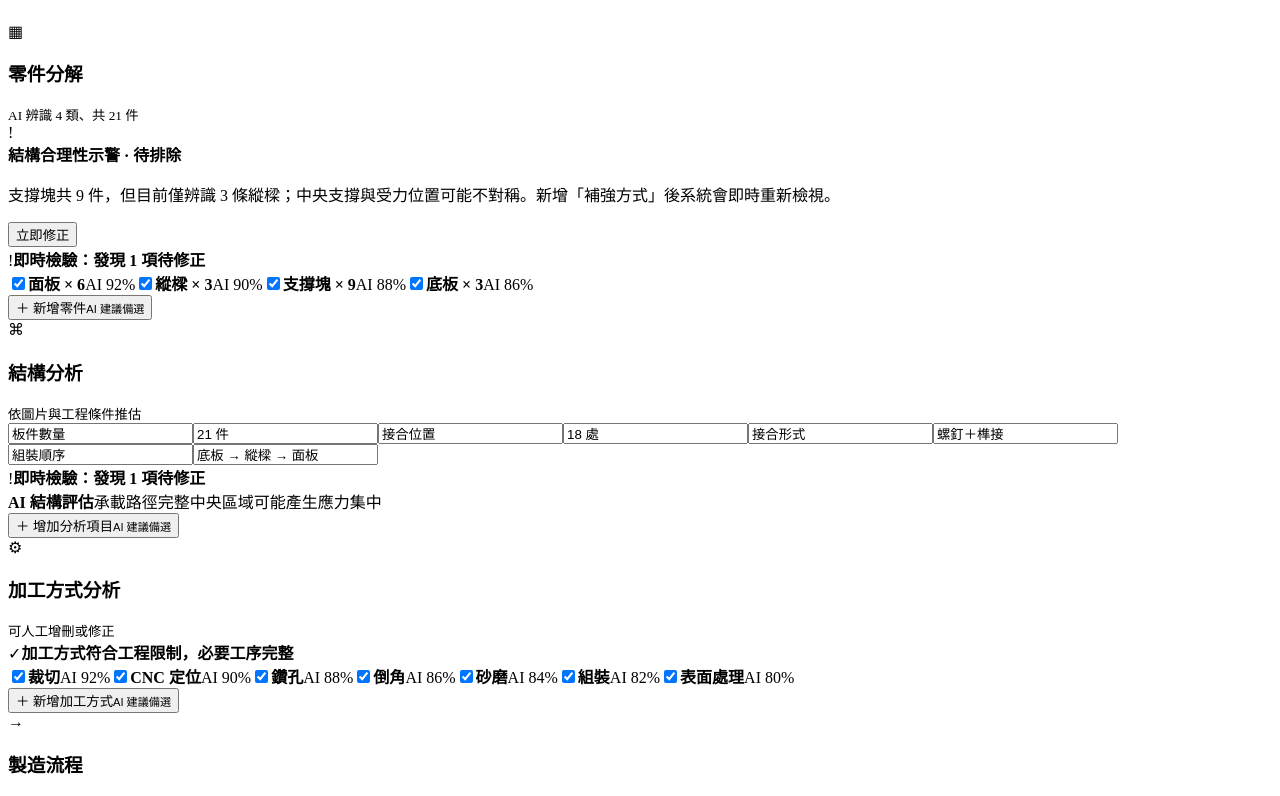
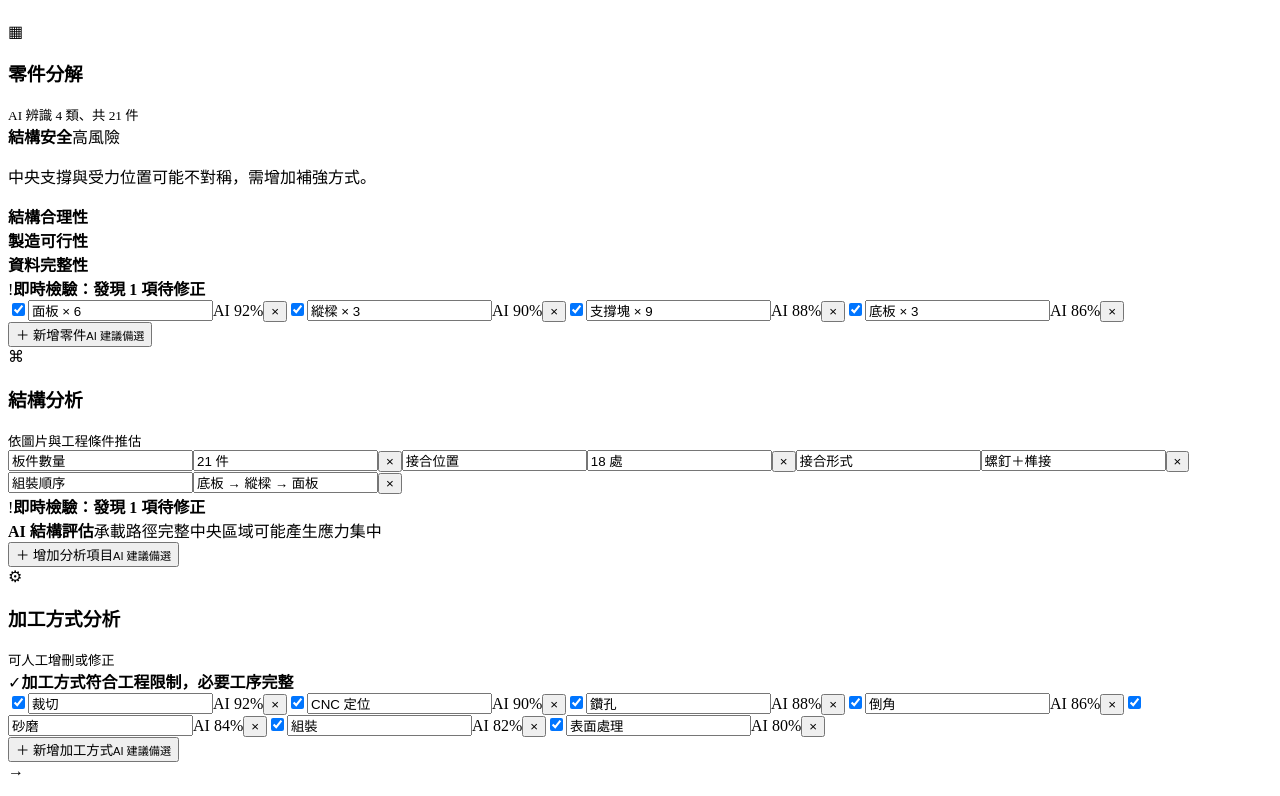
Before and after one commit to kuotai777-png/feos-process-planning, a Next.js app: page /ai-decomposition/AiDecomposition in a window 1280 px wide. Shown: the part 561-1357 px from the top of the page. Built offline with nearby package versions, Linux system fonts and the light colour scheme.

Commit message:
Add traffic light checks and live flow decisions

```diff
--- a/app/globals.css
+++ b/app/globals.css
@@ -483,9 +483,11 @@ body{font-size:17px;line-height:1.65}
 .suggestion-picker{position:relative;display:inline-block}.suggestion-picker>.add-analysis-item{display:flex;align-items:center;gap:7px}.suggestion-picker>.add-analysis-item small{padding:2px 5px;border-radius:4px;background:#e5f3fd;color:#0876bd;font-size:8px}.suggestion-picker>div{position:absolute;z-index:15;top:calc(100% + 5px);left:0;width:250px;padding:6px;border:1px solid #cadbe6;border-radius:8px;background:#fff;box-shadow:0 12px 30px rgba(15,45,65,.18)}.suggestion-picker>div button{display:flex;width:100%;align-items:center;justify-content:space-between;gap:10px;padding:9px;border:0;border-bottom:1px solid #edf1f4;background:#fff;color:#31576e;text-align:left}.suggestion-picker>div button:last-child{border-bottom:0}.suggestion-picker>div button:hover{background:#f0f8fd}.suggestion-picker>div span{font-size:11px}.suggestion-picker>div em{flex:none;color:#168047;font-size:9px;font-style:normal;font-weight:800}
 .suggestion-picker>div>header{display:flex;justify-content:space-between;padding:8px;border-bottom:1px solid #e5ebf0}.suggestion-picker>div>header b{color:#274e67;font-size:11px}.suggestion-picker>div>header small{color:#8495a2;font-size:9px}.suggestion-picker>div>footer{display:flex;gap:6px;padding:8px 4px 3px;border-top:1px solid #e5ebf0}.suggestion-picker>div>footer input{min-width:0;flex:1;padding:8px;border:1px solid #c7d7e2;border-radius:5px;font-size:10px}.suggestion-picker>div>footer button{width:auto;padding:7px 9px;border:0;border-radius:5px;background:#1684db;color:#fff;font-size:10px;font-weight:800}.suggestion-picker>div>footer button:disabled{opacity:.4}
 .validation-summary{display:flex;align-items:center;gap:7px;margin:0 0 10px;padding:8px 10px;border-radius:6px;font-size:10px}.validation-summary>span{display:grid;place-items:center;width:18px;height:18px;border-radius:50%;color:#fff;font-weight:900}.validation-summary.warning{background:#fff3dc;color:#855c13}.validation-summary.warning>span{background:#e8a12d}.validation-summary.ok{background:#eaf8ef;color:#217348}.validation-summary.ok>span{background:#20a460}.section-live-warning{display:flex;justify-content:space-between;margin-bottom:9px;padding:9px 11px;border-left:3px solid #e5a32e;background:#fff7e8;color:#805c1d;font-size:10px}.has-issue{position:relative;border-color:#e4aa44!important;background:#fffaf0!important}.inline-issue{grid-column:1/-1;width:100%;padding-top:4px;color:#a66a09!important;font-size:9px!important;font-weight:700}.decomp-chips label.has-issue{flex-wrap:wrap}.structure-grid label.has-issue{flex-wrap:wrap;padding:6px;border:1px solid #e4aa44;border-radius:6px}.flow-dnd>div.has-issue{grid-template-rows:auto auto}.flow-dnd>div.has-issue .inline-issue{grid-column:1/-1}
+.traffic-assessment{display:grid;grid-template-columns:repeat(4,1fr);gap:8px;margin-bottom:13px}.traffic-assessment>div{display:grid;grid-template-columns:16px 1fr auto;align-items:center;gap:6px;min-height:42px;padding:8px;border:1px solid #d9e3ea;border-radius:7px;background:#f9fbfc}.traffic-assessment i{width:13px;height:13px;border-radius:50%;box-shadow:0 0 0 3px rgba(0,0,0,.05)}.traffic-assessment b{color:#35566c;font-size:10px}.traffic-assessment span{font-size:8px;font-weight:800}.traffic-assessment p{grid-column:1/-1;margin:1px 0 0;color:#6f6046;font-size:9px;line-height:1.45}.traffic-assessment .red{border-color:#efb2ae;background:#fff5f4}.traffic-assessment .red i{background:#dc3f35;box-shadow:0 0 0 3px #f9d8d5,0 0 10px rgba(220,63,53,.35)}.traffic-assessment .red span{color:#bf3028}.traffic-assessment .yellow{border-color:#ecd18f;background:#fffaed}.traffic-assessment .yellow i{background:#e8a12d;box-shadow:0 0 0 3px #fae9be,0 0 10px rgba(232,161,45,.3)}.traffic-assessment .yellow span{color:#9b680d}.traffic-assessment .green{grid-template-columns:16px 1fr;background:#f4faf6}.traffic-assessment .green i{background:#22a35b;box-shadow:0 0 0 3px #d5efdf}.traffic-assessment .red i,.traffic-assessment .yellow i{animation:trafficBlink 1.5s ease-in-out infinite}@keyframes trafficBlink{50%{opacity:.45}}
 .flow-dnd{display:grid;grid-template-columns:repeat(4,minmax(0,1fr));gap:9px}.flow-dnd>div{display:grid;grid-template-columns:16px 30px 1fr 20px;align-items:center;gap:5px;min-height:48px;padding:7px;border:1px solid #cbdce7;border-radius:7px;background:#f9fcfe;cursor:grab;transition:.15s}.flow-dnd>div:hover{border-color:#5da8d6;box-shadow:0 4px 10px rgba(18,100,155,.1)}.flow-dnd>div.dragging{opacity:.4;transform:scale(.97)}.flow-dnd div>i{color:#8ba0ae;font-style:normal}.flow-dnd div>span{display:grid;place-items:center;width:28px;height:28px;border-radius:50%;background:#1684db;color:#fff;font-size:9px;font-weight:800}.flow-dnd b,.flow-dnd input{min-width:0;color:#294f68;font-size:12px}.flow-dnd input{width:100%;padding:5px;border:1px solid #9cc6df;border-radius:4px}.flow-dnd div>button{border:0;background:transparent;color:#8294a2}.flow-dnd>button{min-height:48px;border:1px dashed #86b8d7;border-radius:7px;background:#f5fbff;color:#1684db;font-size:11px;font-weight:800}
 .live-evaluation{margin-top:16px;padding:15px;border:1px solid #cfe0ea;border-radius:8px;background:linear-gradient(135deg,#f5faff,#f5fbf7)}.live-evaluation header{display:flex;align-items:center;justify-content:space-between}.live-evaluation header b,.live-evaluation header small{display:block}.live-evaluation header b{color:#234e69;font-size:14px}.live-evaluation header small{margin-top:2px;color:#8293a0;font-size:10px}.live-evaluation header em{font-size:11px;font-style:normal;font-weight:800}.live-evaluation header em.good{color:#168047}.live-evaluation header em.warning{color:#b5740b}.live-evaluation>div{display:grid;grid-template-columns:repeat(3,1fr);gap:10px;margin-top:13px}.live-evaluation article{display:grid;grid-template-columns:1fr auto;gap:7px}.live-evaluation article span{color:#637b8d;font-size:11px}.live-evaluation article b{color:#1b526f;font-size:14px}.live-evaluation article i{grid-column:1/-1;display:block;height:5px;border-radius:5px;background:linear-gradient(90deg,#1684db,#23a564);box-shadow:inset 100vw 0 rgba(226,235,241,.82);background-clip:content-box}.live-evaluation>p{margin:12px 0 0;padding:10px;border-radius:6px;background:#fff3dc;color:#835c16;font-size:11px;line-height:1.55}
 .flow-dnd>.suggestion-picker{display:block}.flow-dnd>.suggestion-picker>.add-analysis-item{width:100%;height:48px;justify-content:center;margin:0;border:1px dashed #86b8d7;background:#f5fbff;color:#1684db}.flow-dnd>.suggestion-picker>div{right:0;left:auto}
+.flow-live-decision{margin-top:12px;padding:13px;border:1px solid #cbdde8;border-radius:7px;background:#f7fbfd}.flow-live-decision header{display:flex;align-items:center;justify-content:space-between}.flow-live-decision header b{color:#24526e;font-size:12px}.flow-live-decision header span{color:#8093a1;font-size:9px}.flow-live-decision>div{display:grid;grid-template-columns:repeat(4,1fr);gap:6px;margin-top:10px}.flow-live-decision>div span{padding:7px;border-radius:5px;text-align:center;font-size:9px;font-weight:800}.flow-live-decision .pass{background:#e5f6eb;color:#168047}.flow-live-decision .pass::before{content:"✓ "}.flow-live-decision .fail{background:#fde7e5;color:#b9342d}.flow-live-decision .fail::before{content:"! "}.flow-live-decision p{margin:9px 0 0;color:#526d7e;font-size:10px}
 .revalidation-overlay{display:flex;align-items:center;gap:18px;margin:18px 24px;padding:20px;border:1px solid #a9d3ec;border-radius:9px;background:linear-gradient(135deg,#edf8ff,#f1faf5)}.revalidation-overlay>i{flex:none;width:46px;height:46px;border:4px solid #cfe3ef;border-top-color:#1684db;border-radius:50%;animation:spin 1s linear infinite}.revalidation-overlay b,.revalidation-overlay span{display:block}.revalidation-overlay b{color:#164e71}.revalidation-overlay span{margin-top:4px;color:#678294;font-size:11px}.revalidation-overlay>div>div{display:flex;flex-wrap:wrap;gap:6px;margin-top:11px}.revalidation-overlay em{padding:5px 7px;border-radius:999px;background:#fff;color:#36708f;font-size:9px;font-style:normal;animation:pulse 1.5s infinite}.revalidation-overlay em:nth-child(2){animation-delay:.2s}.revalidation-overlay em:nth-child(3){animation-delay:.4s}.revalidation-overlay em:nth-child(4){animation-delay:.6s}
 .validation-result{display:flex;align-items:flex-start;gap:12px;margin:18px 24px;padding:16px;border-radius:8px}.validation-result>span{display:grid;place-items:center;flex:none;width:32px;height:32px;border-radius:50%;color:#fff;font-weight:900}.validation-result>div{min-width:0;flex:1}.validation-result b{font-size:14px}.validation-result p{margin:4px 0 0;font-size:11px;line-height:1.55}.validation-result.passed{border:1px solid #9fd5b3;background:#effaf3;color:#236c43}.validation-result.passed>span{background:#20a460}.validation-result.issues{border:1px solid #efc276;background:#fff7e8;color:#805915}.validation-result.issues>span{background:#e8a12d}.validation-result>button{padding:7px 9px;border:1px solid #dfbd80;border-radius:5px;background:#fff;color:#845c16;font-size:10px}.conditions-footer button:disabled{cursor:not-allowed;opacity:.45}
 
@@ -502,7 +504,7 @@ body{font-size:17px;line-height:1.65}
   .analysis-group{padding:18px 16px}
   .conditions-footer>div{gap:6px}
   .conditions-footer .btn{padding-inline:8px;font-size:13px}
-  .flow-dnd{grid-template-columns:1fr 1fr}.live-evaluation>div{grid-template-columns:1fr}.structure-grid .structure-name{width:85px}
+  .flow-dnd{grid-template-columns:1fr 1fr}.live-evaluation>div{grid-template-columns:1fr}.structure-grid .structure-name{width:85px}.traffic-assessment{grid-template-columns:1fr 1fr}.flow-live-decision>div{grid-template-columns:1fr 1fr}
 }
 
 /* STEP 04 · Evidence Verification */
--- a/src/pages/ai-decomposition/AiDecomposition.tsx
+++ b/src/pages/ai-decomposition/AiDecomposition.tsx
@@ -115,14 +115,19 @@ export default function AiDecomposition(){
         <section className="decomp-results">
           <div className="engineering-heading"><div><span className="panel-kicker">AI DECOMPOSITION</span><h2>AI 分解結果</h2></div>{ready&&<span className="ai-result-tag">AI 建議值</span>}</div>
           <AnalysisGroup title="零件分解" icon="▦" note="AI 辨識 4 類、共 21 件">
-            {hasSupportWarning?<div className="analysis-alert warning dynamic-warning" role="alert" aria-live="polite"><span>!</span><div><b>結構合理性示警 · 待排除</b><p>支撐塊共 9 件，但目前僅辨識 3 條縱樑；中央支撐與受力位置可能不對稱。新增「補強方式」後系統會即時重新檢視。</p><div className="warning-scan"><i/></div></div><button onClick={()=>setEditing(true)}>立即修正</button></div>:<div className="analysis-alert resolved" aria-live="polite"><span>✓</span><div><b>結構示警已排除</b><p>已偵測補強方式，中央支撐與受力路徑通過即時合理性檢查。</p></div></div>}
+            <TrafficAssessment items={[
+              {name:"結構安全",level:hasSupportWarning?"red":"green",detail:"中央支撐與受力位置可能不對稱，需增加補強方式。"},
+              {name:"結構合理性",level:partIssues.some(Boolean)?"yellow":"green",detail:"零件名稱、數量格式或重複項目需要修正。"},
+              {name:"製造可行性",level:missingProcesses.length?"red":processIssues.some(Boolean)?"yellow":"green",detail:`必要加工方式缺漏或與工程限制衝突${missingProcesses.length?`：${missingProcesses.join("、")}`:""}。`},
+              {name:"資料完整性",level:hasIncomplete?"yellow":"green",detail:"仍有空白或尚未完成的新增項目。"},
+            ]}/>
             <ValidationSummary count={partIssues.filter(Boolean).length+(hasSupportWarning?1:0)} okText="所有零件名稱、數量及支撐關係均符合需求"/>
-            <EditableList values={parts} issues={partIssues} editable={editing} onChange={(i,v)=>update(parts,setParts,i,v)} onRemove={i=>remove(parts,setParts,i)} tone="blue"/>
+            <EditableList values={parts} issues={partIssues} editable onChange={(i,v)=>update(parts,setParts,i,v)} onRemove={i=>remove(parts,setParts,i)} tone="blue"/>
             <SuggestionPicker label="新增零件" suggestions={partSuggestions} onSelect={value=>add(parts,setParts,value)}/>
           </AnalysisGroup>
           <AnalysisGroup title="結構分析" icon="⌘" note="依圖片與工程條件推估">
             <div className="structure-grid">
-              {structures.map((item,i)=><label className={structureIssues[i]?"has-issue":""} key={i}><input className="structure-name" value={item.name} readOnly={!editing} onChange={e=>{setStructures(s=>s.map((x,n)=>n===i?{...x,name:e.target.value}:x));changed()}}/><input value={item.value} readOnly={!editing} onChange={e=>{setStructures(s=>s.map((x,n)=>n===i?{...x,value:e.target.value}:x));changed()}}/>{editing&&<button onClick={()=>{setStructures(s=>s.filter((_,n)=>n!==i));changed()}} aria-label="刪除結構項目">×</button>}{structureIssues[i]&&<small className="inline-issue">⚠ {structureIssues[i]}</small>}</label>)}
+              {structures.map((item,i)=><label className={structureIssues[i]?"has-issue":""} key={i}><input className="structure-name" value={item.name} onChange={e=>{setStructures(s=>s.map((x,n)=>n===i?{...x,name:e.target.value}:x));changed()}}/><input value={item.value} onChange={e=>{setStructures(s=>s.map((x,n)=>n===i?{...x,value:e.target.value}:x));changed()}}/><button onClick={()=>{setStructures(s=>s.filter((_,n)=>n!==i));changed()}} aria-label="刪除結構項目">×</button>{structureIssues[i]&&<small className="inline-issue">⚠ {structureIssues[i]}</small>}</label>)}
             </div>
             <ValidationSummary count={structureIssues.filter(Boolean).length+(hasSupportWarning?1:0)} okText="結構欄位完整，未發現重複或受力衝突"/>
             <div className="structure-assessment"><b>AI 結構評估</b><span>承載路徑完整</span>{hasSupportWarning&&<span className="warn">中央區域可能產生應力集中</span>}<SuggestionPicker label="增加分析項目" suggestions={structureSuggestions.map(x=>`${x.name}｜${x.value}`)} onSelect={value=>{const [itemName,itemValue]=value.split("｜");if(!structures.some(x=>x.name===itemName))setStructures([...structures,{name:itemName,value:itemValue}]);setEditing(true);changed()}}/></div>
@@ -130,13 +135,14 @@ export default function AiDecomposition(){
           <AnalysisGroup title="加工方式分析" icon="⚙" note="可人工增刪或修正">
             {missingProcesses.length>0&&<div className="section-live-warning" role="alert"><b>必要加工方式缺漏</b><span>缺少：{missingProcesses.join("、")}</span></div>}
             <ValidationSummary count={processIssues.filter(Boolean).length+missingProcesses.length} okText="加工方式符合工程限制，必要工序完整"/>
-            <EditableList values={processes} issues={processIssues} editable={editing} onChange={(i,v)=>update(processes,setProcesses,i,v)} onRemove={i=>remove(processes,setProcesses,i)} tone="green"/>
+            <EditableList values={processes} issues={processIssues} editable onChange={(i,v)=>update(processes,setProcesses,i,v)} onRemove={i=>remove(processes,setProcesses,i)} tone="green"/>
             <SuggestionPicker label="新增加工方式" suggestions={processSuggestions} onSelect={value=>add(processes,setProcesses,value)}/>
           </AnalysisGroup>
           <AnalysisGroup title="製造流程" icon="→" note="拖曳卡片即可重新安排，AI 將即時評估">
             <ValidationSummary count={flowIssues.filter(Boolean).length+(!correctOrder?1:0)} okText="流程順序與前後製程關係正確"/>
             <div className="flow-dnd">{flow.map((v,i)=><div draggable onDragStart={()=>setDragIndex(i)} onDragOver={e=>e.preventDefault()} onDrop={()=>moveFlow(i)} className={`${dragIndex===i?"dragging":""} ${flowIssues[i]?"has-issue":""}`} key={`${v}-${i}`}><i>⋮⋮</i><span>{String(i+1).padStart(2,"0")}</span>{editing?<input value={v} onChange={e=>update(flow,setFlow,i,e.target.value)}/>:<b>{v}</b>}<button onClick={()=>remove(flow,setFlow,i)}>×</button>{flowIssues[i]&&<small className="inline-issue">⚠ {flowIssues[i]}</small>}</div>)}<SuggestionPicker label="新增工序" suggestions={processSuggestions} onSelect={value=>add(flow,setFlow,value)}/></div>
             <div className="live-evaluation"><header><div><b>AI 即時成效評估</b><small>流程調整後自動重新計算</small></div><em className={correctOrder?"good":"warning"}>● {correctOrder?"流程合理":"發現順序風險"}</em></header><div><article><span>設備適配率</span><b>{processFit}%</b><i style={{width:`${processFit}%`}}/></article><article><span>時間效率</span><b>{timeScore}%</b><i style={{width:`${timeScore}%`}}/></article><article><span>預估良率</span><b>{correctOrder?"97.6%":"89.5%"}</b><i style={{width:correctOrder?"97.6%":"89.5%"}}/></article></div>{!correctOrder&&<p>⚠ 建議維持「裁切 → CNC → 鑽孔」，並在組裝完成後進行砂磨，以降低定位誤差與返工風險。</p>}</div>
+            <div className="flow-live-decision" aria-live="polite"><header><b>即時流程判斷</b><span>每次增刪、編修或拖曳後立即更新</span></header><div><span className={flow.some(x=>x.includes("備料"))?"pass":"fail"}>備料起點</span><span className={flow.indexOf("裁切")<flow.indexOf("CNC")?"pass":"fail"}>裁切先於 CNC</span><span className={flow.indexOf("CNC")<flow.indexOf("鑽孔")?"pass":"fail"}>CNC 先於鑽孔</span><span className={flow.indexOf("組裝")<flow.indexOf("砂磨")?"pass":"fail"}>組裝先於砂磨</span></div><p>{correctOrder&&flowIssues.every(issue=>!issue)?"✓ 目前流程可執行，未發現前後工序衝突。":`⚠ 即時偵測 ${flowIssues.filter(Boolean).length+(!correctOrder?1:0)} 項流程風險，請依紅色項目調整。`}</p></div>
           </AnalysisGroup>
           {validation==="checking"&&<div className="revalidation-overlay"><i/><div><b>AI 正在重新驗證所有修正</b><span>檢查資訊完整性、零件與結構合理性、加工相容性、流程順序及製造風險…</span><div><em>資料完整性</em><em>結構合理性</em><em>加工可行性</em><em>流程一致性</em></div></div></div>}
           {validation==="passed"&&<div className="validation-result passed"><span>✓</span><div><b>AI 再驗證通過</b><p>所有資訊完整，結構示警已排除，加工方式與製造流程合理。請按「確認分析」完成本階段。</p></div></div>}
@@ -152,4 +158,5 @@ export default function AiDecomposition(){
 function AnalysisGroup({title,icon,note,children}:{title:string;icon:string;note:string;children:React.ReactNode}){return <section className="analysis-group"><div className="analysis-group-head"><span>{icon}</span><div><h3>{title}</h3><small>{note}</small></div></div>{children}</section>}
 function EditableList({values,issues,editable,onChange,onRemove,tone}:{values:string[];issues:string[];editable:boolean;onChange:(i:number,v:string)=>void;onRemove:(i:number)=>void;tone:string}){return <div className={`decomp-chips ${tone}`}>{values.map((v,i)=><label className={issues[i]?"has-issue":""} key={i}><input type="checkbox" defaultChecked/>{editable?<input className="chip-input" value={v} onChange={e=>onChange(i,e.target.value)}/>:<b>{v}</b>}<span>AI {Math.max(72,92-i*2)}%</span>{editable&&<button className="chip-remove" onClick={()=>onRemove(i)} aria-label="刪除項目">×</button>}{issues[i]&&<small className="inline-issue">⚠ {issues[i]}</small>}</label>)}</div>}
 function ValidationSummary({count,okText}:{count:number;okText:string}){return <div className={`validation-summary ${count?"warning":"ok"}`} aria-live="polite"><span>{count?"!":"✓"}</span><b>{count?`即時檢驗：發現 ${count} 項待修正`:okText}</b></div>}
-function SuggestionPicker({label,suggestions,onSelect}:{label:string;suggestions:string[];onSelect:(value:string)=>void}){const[open,setOpen]=useState(false);const[custom,setCustom]=useState("");const submit=()=>{const value=custom.trim();if(!value)return;onSelect(value);setCustom("");setOpen(false)};return <div className="suggestion-picker"><button className="add-analysis-item" onClick={()=>setOpen(!open)}>＋ {label}<small>AI 建議備選</small></button>{open&&<div><header><b>AI 評估建議</b><small>僅供參考，可自行輸入</small></header>{suggestions.map((item,index)=><button key={item} onClick={()=>{onSelect(item);setOpen(false)}}><span>{item}</span><em>AI {95-index*3}%</em></button>)}<footer><input value={custom} onChange={e=>setCustom(e.target.value)} onKeyDown={e=>{if(e.key==="Enter"){e.preventDefault();submit()}}} placeholder="人工自行輸入項目"/><button onClick={submit} disabled={!custom.trim()}>新增</button></footer></div>}</div>}
+function TrafficAssessment({items}:{items:{name:string;level:string;detail:string}[]}){return <div className="traffic-assessment" aria-live="polite">{items.map(item=><div className={item.level} key={item.name}><i/><b>{item.name}</b>{item.level!=="green"&&<><span>{item.level==="red"?"高風險":"需注意"}</span><p>{item.detail}</p></>}</div>)}</div>}
+function SuggestionPicker({label,suggestions,onSelect}:{label:string;suggestions:string[];onSelect:(value:string)=>void}){const[open,setOpen]=useState(false);const[custom,setCustom]=useState("");const timer=useRef<ReturnType<typeof setTimeout>|null>(null);useEffect(()=>()=>{if(timer.current)clearTimeout(timer.current)},[]);const cancelClose=()=>{if(timer.current)clearTimeout(timer.current)};const scheduleClose=()=>{cancelClose();timer.current=setTimeout(()=>setOpen(false),3000)};const submit=()=>{const value=custom.trim();if(!value)return;onSelect(value);setCustom("");setOpen(false)};return <div className="suggestion-picker" onMouseEnter={cancelClose} onMouseLeave={scheduleClose}><button className="add-analysis-item" onClick={()=>setOpen(!open)}>＋ {label}<small>AI 建議備選</small></button>{open&&<div><header><b>AI 評估建議</b><small>移開 3 秒後收合 · 可自行輸入</small></header>{suggestions.map((item,index)=><button key={item} onClick={()=>{onSelect(item);setOpen(false)}}><span>{item}</span><em>AI {95-index*3}%</em></button>)}<footer><input value={custom} onChange={e=>setCustom(e.target.value)} onKeyDown={e=>{if(e.key==="Enter"){e.preventDefault();submit()}}} placeholder="人工自行輸入項目"/><button onClick={submit} disabled={!custom.trim()}>新增</button></footer></div>}</div>}
```
